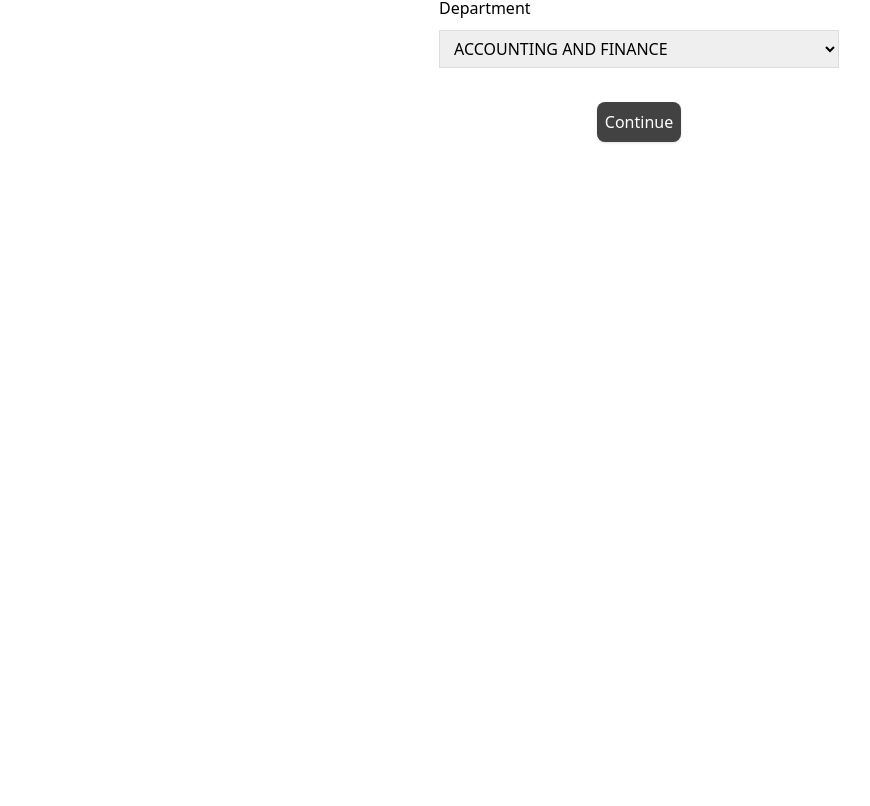
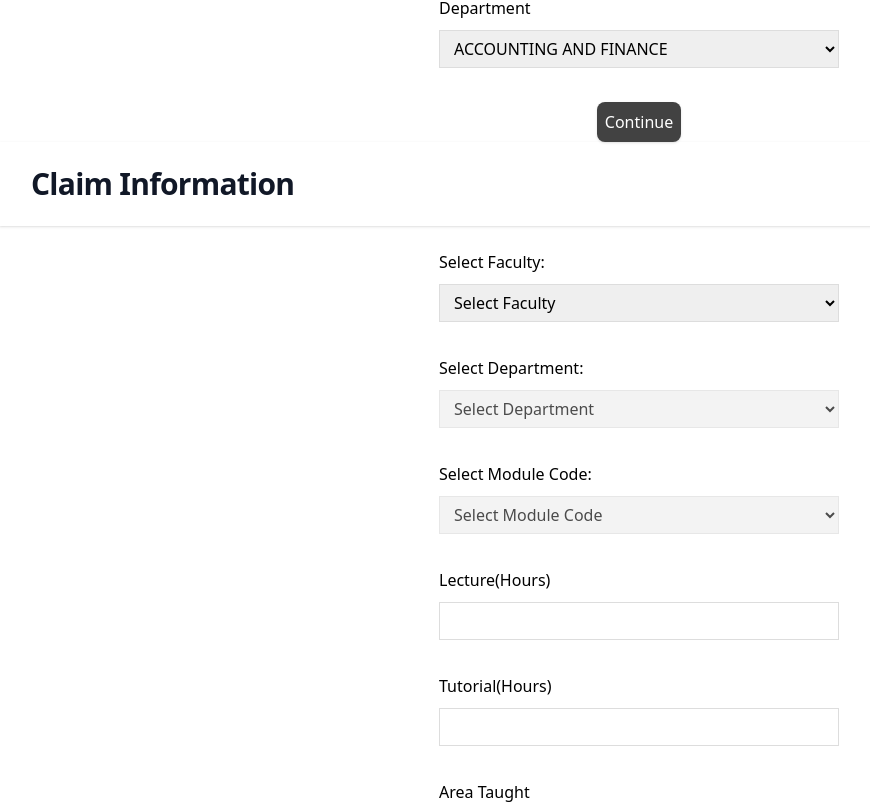
Before and after one commit to Captnatty615/Extra-Workload-Claim-system, a React (Vite) app in the folder react/: page /ClaimForm in a window 1280 px wide. Shown: the part 494-1300 px from the top of the page, without its empty margins (1-871 px from the left). Before the commit the page ends 800 px from the top, so only its background shows below. Built offline with nearby package versions, Linux system fonts and the light colour scheme.

Commit message:
finished testing parent child proptypes

```diff
--- a/react/src/views/Claim.jsx
+++ b/react/src/views/Claim.jsx
@@ -2,7 +2,7 @@ import  { useState } from "react";
 import { useNavigate } from "react-router-dom";
 import PropTypes from 'prop-types';
 
-const Claim = ({ onSubmit }) => {
+const Claim = (props) => {
   let navigate = useNavigate();
   const [state, setState] = useState({ faculty: '', claim_department: '', module_code: '', lecture_hours: '', tutorial_hours: '', area: '', day: '' });
 
@@ -91,7 +91,10 @@ const Claim = ({ onSubmit }) => {
 
   const handleSubmit = (e) => {
     e.preventDefault();
-    onSubmit(state);
+    console.log("data sent to handler")
+    props.onSubmit(state);
+    console.log("data successfully sent to handler")
+    //onSubmit(state);
     navigate('/supportingDocuments');
   };
 
@@ -105,7 +108,7 @@ const Claim = ({ onSubmit }) => {
       <main>
         <div className="mx-auto max-w-7xl py-6 sm:px-6 lg:px-8">
           <div className="default">
-            <form onSubmit={handleSubmit}>
+            <form onSubmit={handleSubmit} method="post">
               <label>Select Faculty:</label>
               <select id="faculty" name="faculty" value={selectedFaculty} onChange={handleFacultyChange} required>
                 <option value="">Select Faculty</option>
@@ -173,7 +176,10 @@ const Claim = ({ onSubmit }) => {
 };
 
 Claim.propTypes = {
-  onSubmit: PropTypes.func.isRequired,
+  onSubmit: PropTypes.func,
 };
 
+Claim.defaultProps = {
+  onSubmit: () => {},
+};
 export default Claim;
--- a/react/src/views/ClaimForm.jsx
+++ b/react/src/views/ClaimForm.jsx
@@ -8,14 +8,16 @@ export default function ClaimForm() {
 
   const [personalData, setPersonalData] = useState({});
   const [claimData, setClaimData] = useState({});
-  const [currentStep, setCurrentStep] = useState(1);
+  //const [currentStep, setCurrentStep] = useState(1);
 
   const handlePersonalSubmit = (data) => {
+    console.log("data coming from personal.jsx")
     setPersonalData(data);
-    setCurrentStep(2);
+    //setCurrentStep(2);
   };
 
   const handleClaimSubmit = (data) => {
+    console.log("data coming from claim.jsx")
     setClaimData(data);
     submitFormData();
   };
@@ -23,7 +25,9 @@ export default function ClaimForm() {
 
 
   const submitFormData = async () => {
+    console.log("data is handled to api")
     try {
+      console.log('data is sent to api');
       await axios.post('http://127.0.0.1:8000/api/claims', {
         personalData,
         claimData,
@@ -36,8 +40,8 @@ export default function ClaimForm() {
 
     return (
         <>
-        {currentStep === 1 && <Personal onSubmit={handlePersonalSubmit} />}
-        {currentStep === 2 && <Claim onSubmit={handleClaimSubmit} />}
+        <Personal onSubmit={handlePersonalSubmit} />
+        <Claim onSubmit={handleClaimSubmit} />
         </>
     )
 }
--- a/react/src/views/Personal.jsx
+++ b/react/src/views/Personal.jsx
@@ -3,7 +3,7 @@ import React, {useState} from 'react';
 import { useNavigate } from 'react-router-dom'
 import PropTypes from 'prop-types';
 //import axios from '../axios';
-const Personal = ({ onSubmit }) => {
+const Personal = (props) => {
   const [state, setState] = useState({
     firstName: '',
     lastName: '',
@@ -21,8 +21,8 @@ const Personal = ({ onSubmit }) => {
 
   const handleSubmit = async (e) => {
     e.preventDefault();
-    console.log('onSubmit function in PErsonal: ', onSubmit)
-    onSubmit(state);
+    console.log('onSubmit function in PErsonal: ')
+    props.onSubmit(state);
     console.log('navigating')
     navigate('/Claim');
 
@@ -80,7 +80,11 @@ const Personal = ({ onSubmit }) => {
 };
 
 Personal.propTypes = {
-  onSubmit: PropTypes.func.isRequired,
+  onSubmit: PropTypes.func,
+};
+
+Personal.defaultProps = {
+  onSubmit: () => {},
 };
 
 export default Personal;
```
